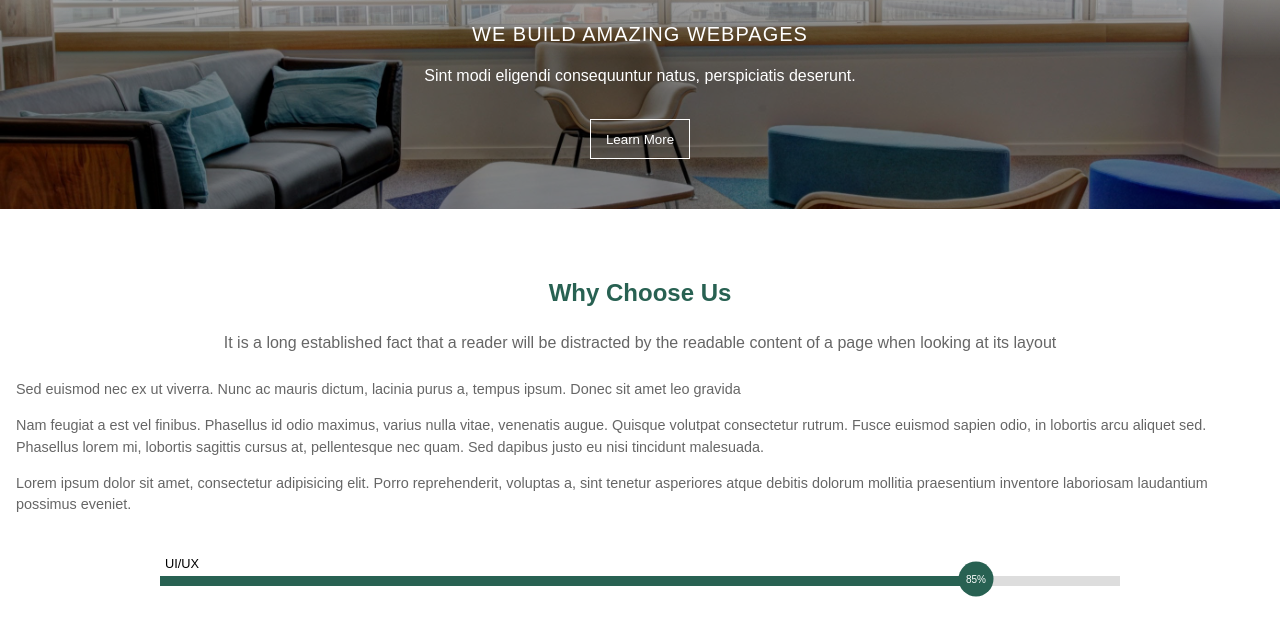
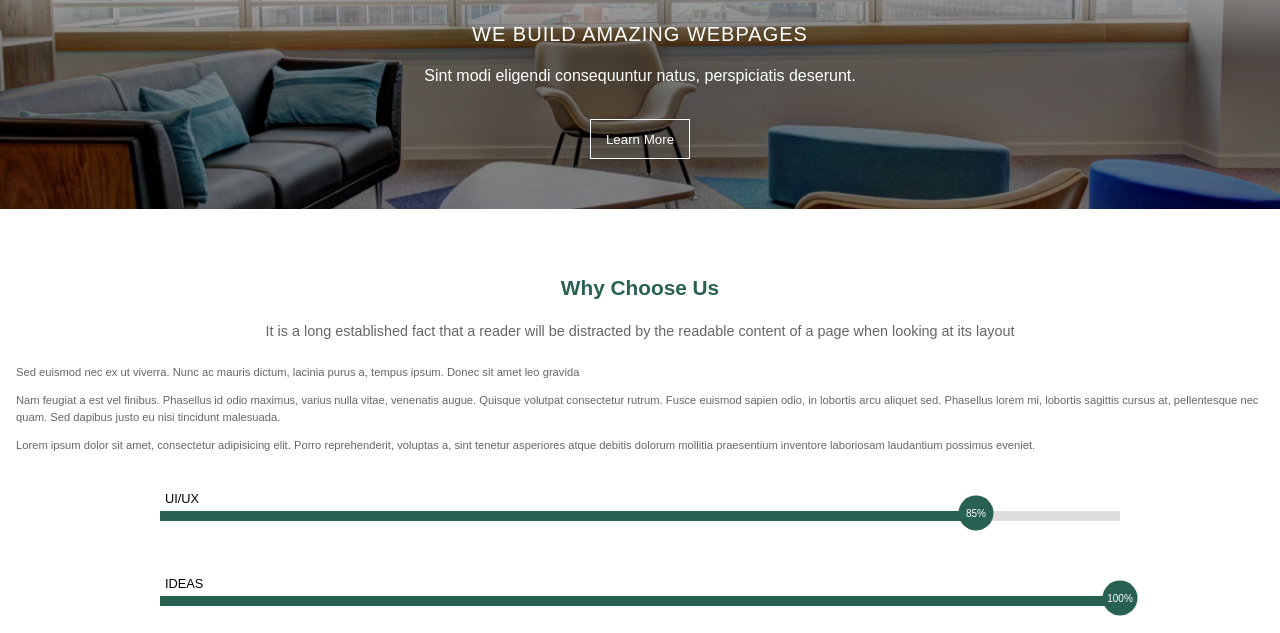
Before and after one commit to karoljablonski/digite-landing-page, a plain HTML site: page index.html in a window 1280 px wide. Shown: the part 141-774 px from the top of the page. Drawn offline with nearby package versions, Linux system fonts and the light colour scheme.

Commit message:
change on universals page settings

```diff
--- a/sass/_universals.sass
+++ b/sass/_universals.sass
@@ -16,3 +16,8 @@ h2.content-h2
     width: 100%
     text-align: center
     color: #666
+@media (orientation: landscape)
+    h1.content-h1
+        font-size: 1.3rem
+    h2.content-h2
+        font-size: .9rem
--- a/sass/_why-us-and-procentbars.scss
+++ b/sass/_why-us-and-procentbars.scss
@@ -21,7 +21,7 @@ article.why-us {
 @media (orientation: landscape) {
     article.why-us {
         p {
-            font-size: .9em;
+            font-size: .7em;
         }
     }
 }
```
Also changed, not shown: css/style.css, 1 other file.
